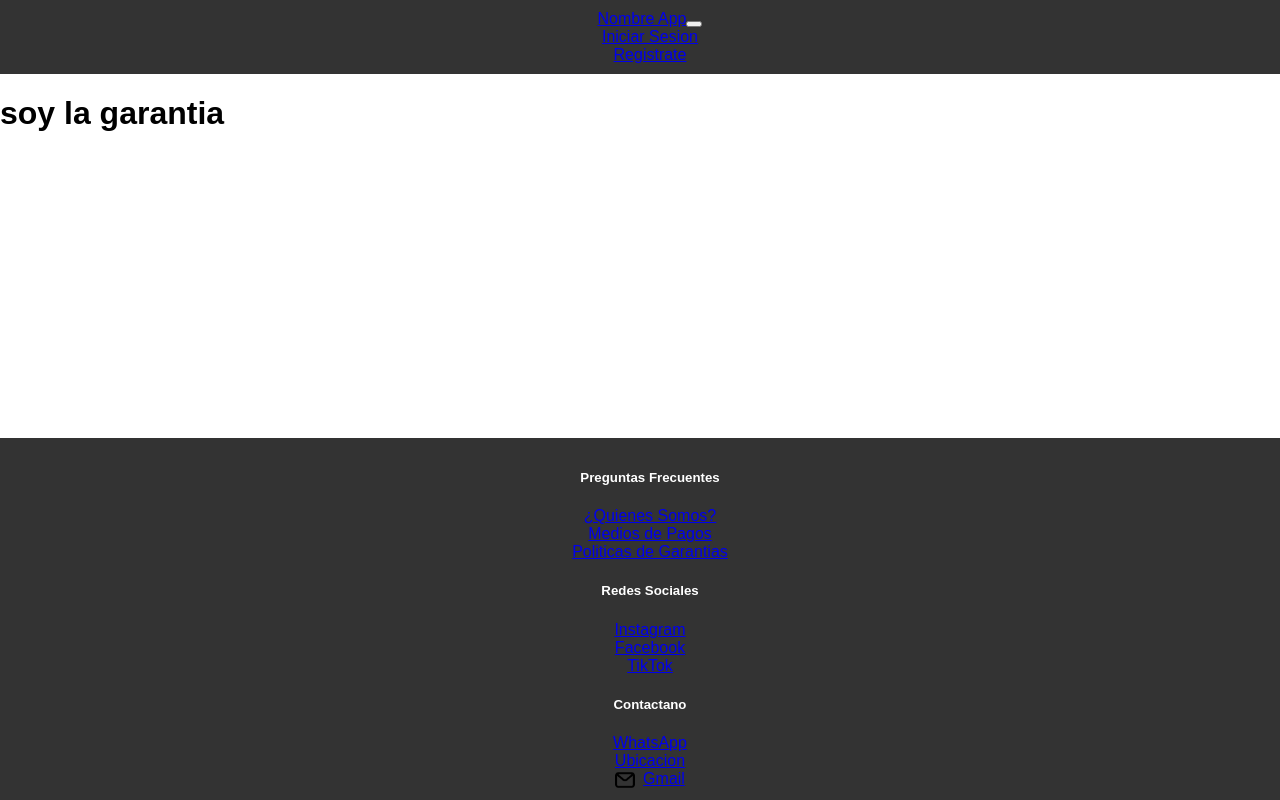
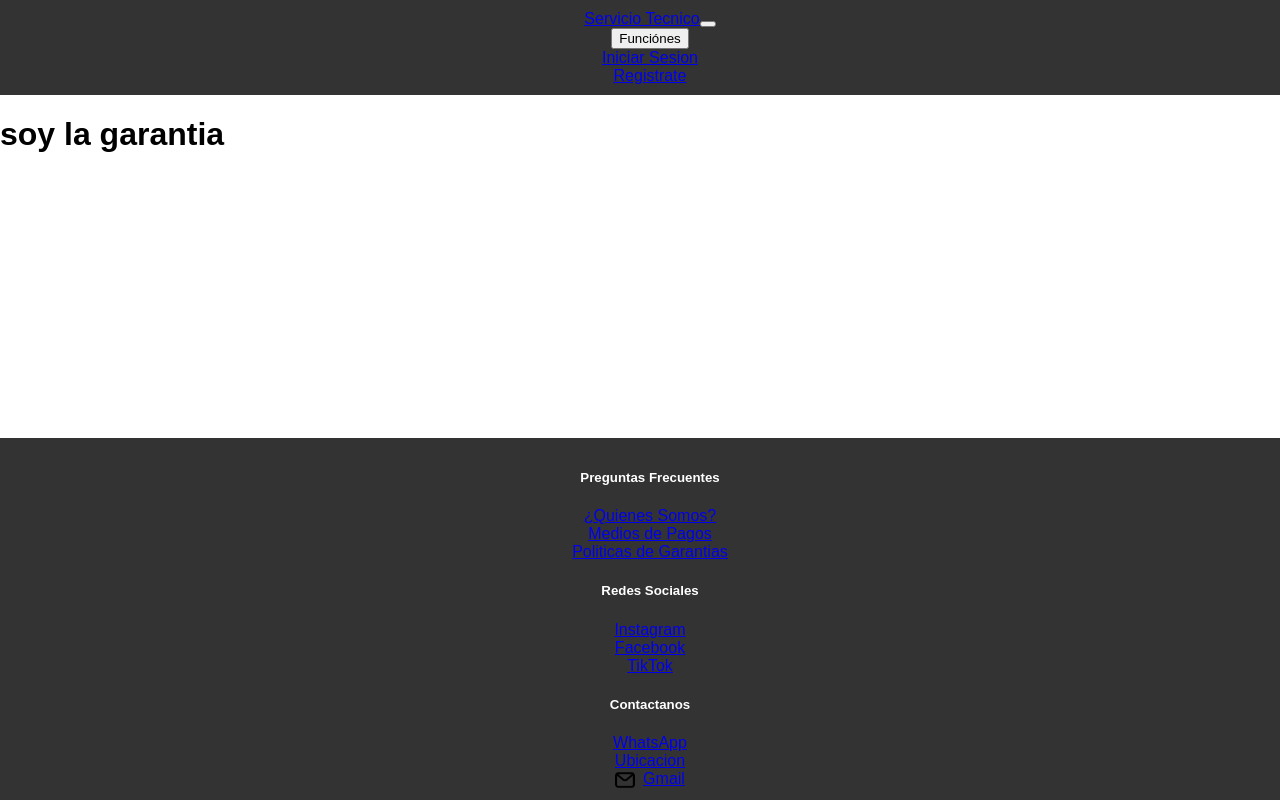
Before and after one commit to MatiasAhumada/ecommerce-electronica, a React app in the folder Front/: page /garantia in a window 1280 px wide. Built offline with nearby package versions, Linux system fonts and the light colour scheme; the HTML template or start-up script is replaced by a standard one.

Commit message:
agregue todos las funciones del nav de momento

```diff
--- a/Front/src/View/Common/Footer.jsx
+++ b/Front/src/View/Common/Footer.jsx
@@ -6,14 +6,13 @@ const Footer = () => {
   return (
     <footer>
       <Row>
-        <Col lg={4} sm={12}>
+        <Col lg={4} md={6} sm={12} className="mt-3">
           <div>
             <h5>Preguntas Frecuentes</h5>
           </div>
           <div>
             <div className="mt-2">
               <Link as={Link} to="/qsomos">
-
                 ¿Quienes Somos?
               </Link>
             </div>
@@ -29,7 +28,7 @@ const Footer = () => {
             </div>
           </div>
         </Col>
-        <Col lg={4} sm={12}>
+        <Col lg={4} sm={12} md={6}  className="mt-3">
           <div>
             <h5>Redes Sociales</h5>
           </div>
@@ -45,9 +44,9 @@ const Footer = () => {
             </div>
           </div>
         </Col>
-        <Col lg={4} sm={12}>
+        <Col lg={4} sm={12} md={6}  className="mt-3">
           <div>
-            <h5>Contactano</h5>
+            <h5>Contactanos</h5>
           </div>
           <div>
             <div className="mt-2">
--- a/Front/src/View/Common/Navbar.jsx
+++ b/Front/src/View/Common/Navbar.jsx
@@ -1,17 +1,24 @@
-import { Button, Col, Container, Nav, Navbar, Row } from "react-bootstrap";
+import { Button, Col, Container, Dropdown, DropdownButton, Nav, Navbar, NavbarCollapse, NavDropdown, Row } from "react-bootstrap";
 import { Link } from "react-router-dom";
 const Navb = () => {
   return (
     <Navbar expand="lg" className="bg-body-dark">
       <Container>
         <Navbar.Brand as={Link} to="/" className="text-white">
-          Nombre App
+          Servicio Tecnico
         </Navbar.Brand>
-        <Navbar.Toggle aria-controls="basic-navbar-nav" />
-        <Navbar.Collapse id="basic-navbar-nav">
+        <Navbar.Toggle aria-controls="btn-desp" className="bg-white" />
+        <Navbar.Collapse id="btn-desp">
           <Nav className="me-auto w-100">
             <Row className="w-100">
-              <Col lg={9}></Col>
+              <Col lg={9} sm={12} md={12} className="d-lg-flex">
+                <DropdownButton title="Funciónes" className="mt-3">
+                  <Dropdown.Item href="#action/3.2">Recepcionar Equipo</Dropdown.Item>
+                  <Dropdown.Item href="#action/3.1">Entregar Equipo</Dropdown.Item>
+                  <Dropdown.Item href="#action/3.3">Cobrar</Dropdown.Item>
+                  <Dropdown.Item href="#action/3.4">Equipos</Dropdown.Item>
+                </DropdownButton>
+              </Col>
               <Col lg={2} sm={12} className="mt-2">
                 <Button as={Link} to="/login">
                   Iniciar Sesion
--- a/Front/src/service/queries.js
+++ b/Front/src/service/queries.js
@@ -9,3 +9,13 @@ export const consulta = async () => {
     console.log(error);
   }
 };
+
+export const crearEquipo= async(equipo)=>{
+  try {
+    const respuesta = await axios.post(URL, equipo);
+    return respuesta.data;
+  }
+  catch (error){
+    console.log(error);
+  }
+}
```
